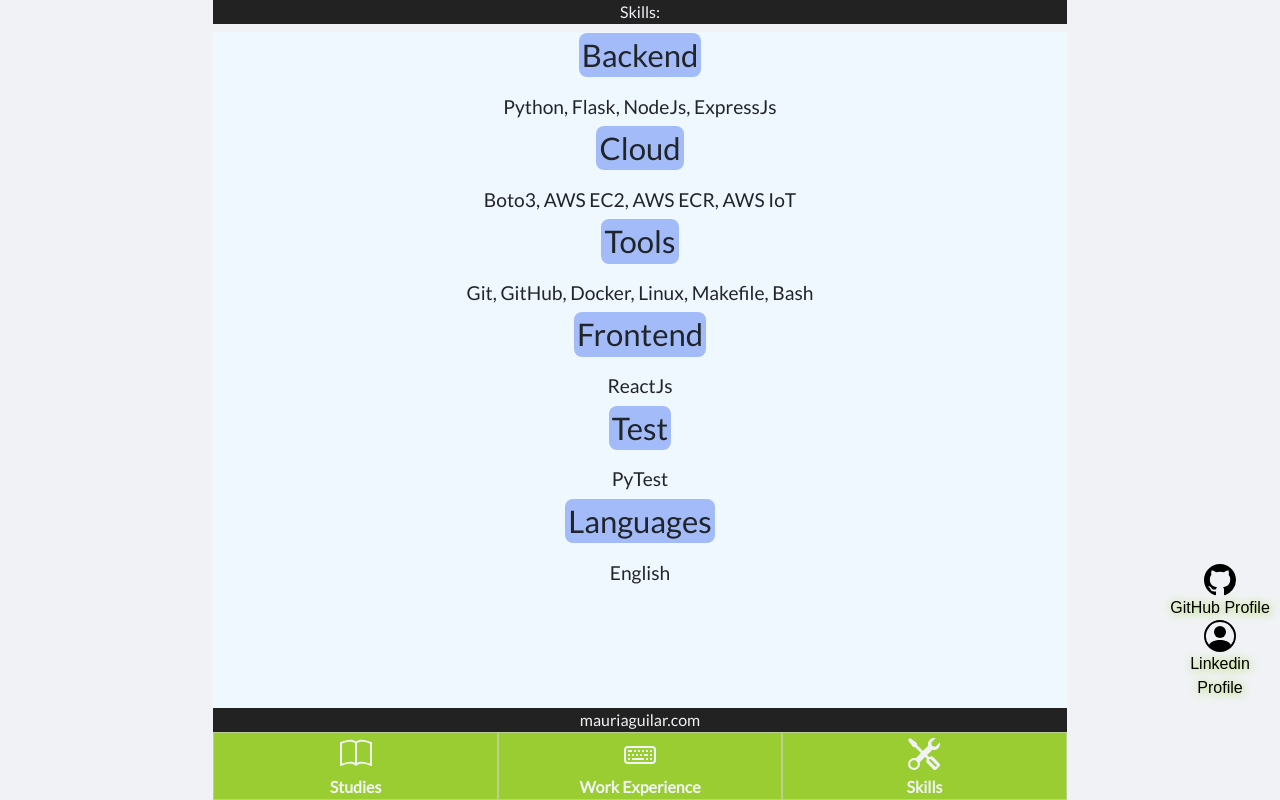
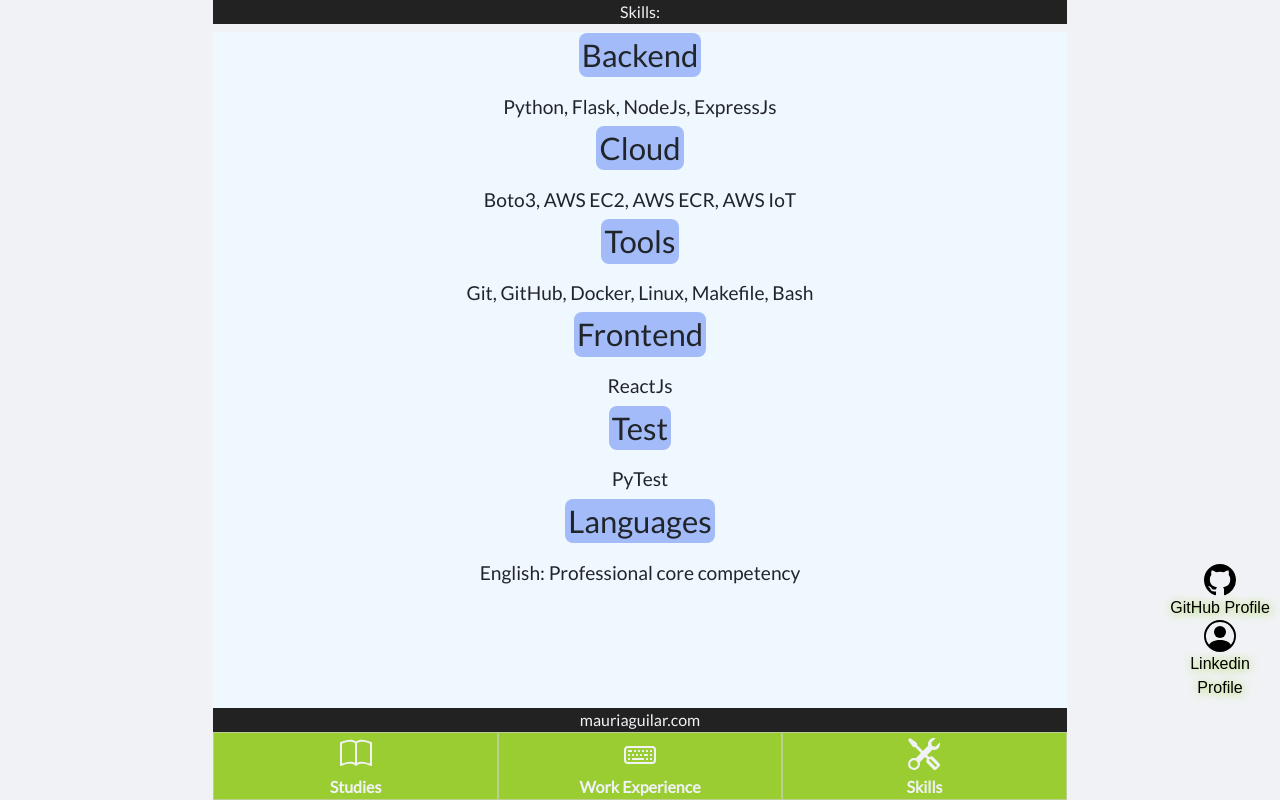
Before and after one commit to mauriaguilar/mauriaguilar.com, a React (Create React App) app: page / in a window 1280 px wide. Both pictures are taken after a click on the element "Skills". Built offline with nearby package versions, Linux system fonts and the light colour scheme.

Commit message:
Add english level

```diff
--- a/src/App.js
+++ b/src/App.js
@@ -131,7 +131,7 @@ class App extends Component {
               </li>
               <li>
                 <span className="item-info-c3">Languages</span><br/>
-                <small>English</small>
+                <small>English: Professional core competency</small>
               </li>
             </ul><br/><br/><br/>
           </div>
```
